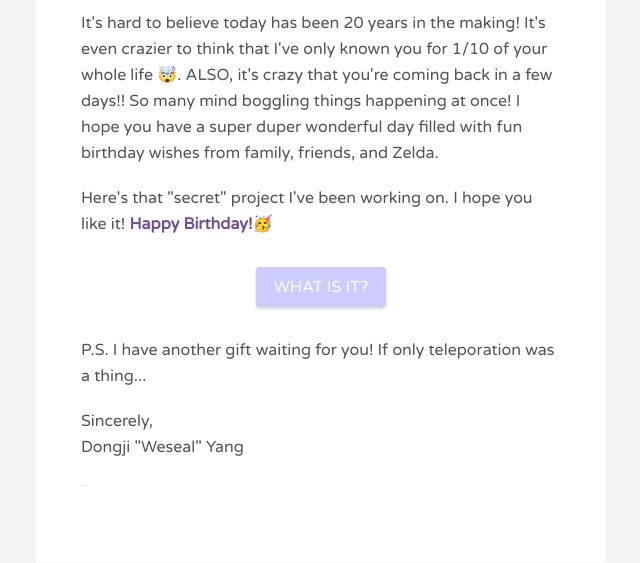
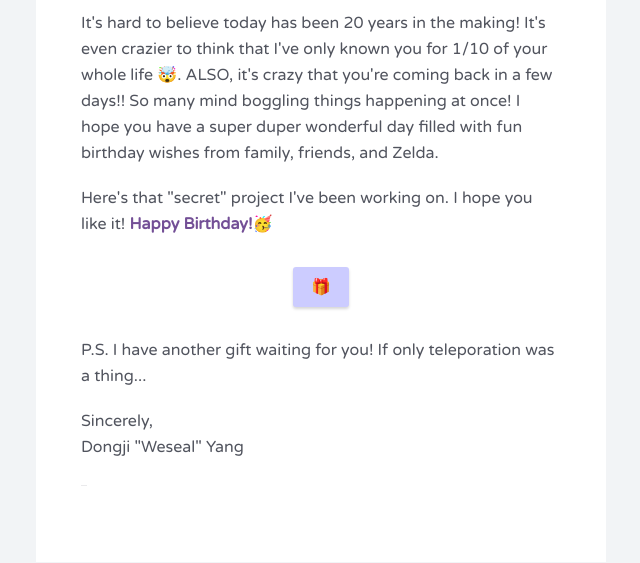
Before and after one commit to DongjiY/DongjiY.github.io, a plain HTML site: page hbd/birthday.html in a window 1280 px wide. Shown: the part 237-800 px from the top of the page, without its empty margins (319-959 px from the left). Drawn offline with Linux system fonts and the light colour scheme.

Commit message:
update to button

```diff
--- a/hbd/birthday.html
+++ b/hbd/birthday.html
@@ -436,7 +436,7 @@
                                 <tr>
                                   <td align="center" style="word-break: break-word; font-family: 'Varela Round', Helvetica, Arial, sans-serif; font-size: 16px;">
                                     <a href="https://flat.io/score/62dc2631ccedeb00135570f3-happy-birthday?sharingKey=a7277c103ad7d0ece24e96927676e96ca3572e3d01103f66b0c85ece6df886d3deac46af7485fe1288afcbf11ea4f16171d9279b4620e476b76f419b12fd3578" class="f-fallback button button--purple" target="_blank" style="color: #FFF; background-color: #CCCCFF; border-top: 10px solid #CCCCFF; border-right: 18px solid #CCCCFF; border-bottom: 10px solid #CCCCFF; border-left: 18px solid #CCCCFF; display: inline-block; text-decoration: none; border-radius: 3px; box-shadow: 0 2px 3px rgba(0, 0, 0, 0.16); -webkit-text-size-adjust: none; box-sizing: border-box;">
-                                        WHAT IS IT?
+                                        🎁
                                     </a>
                                   </td>
                                 </tr>
```
